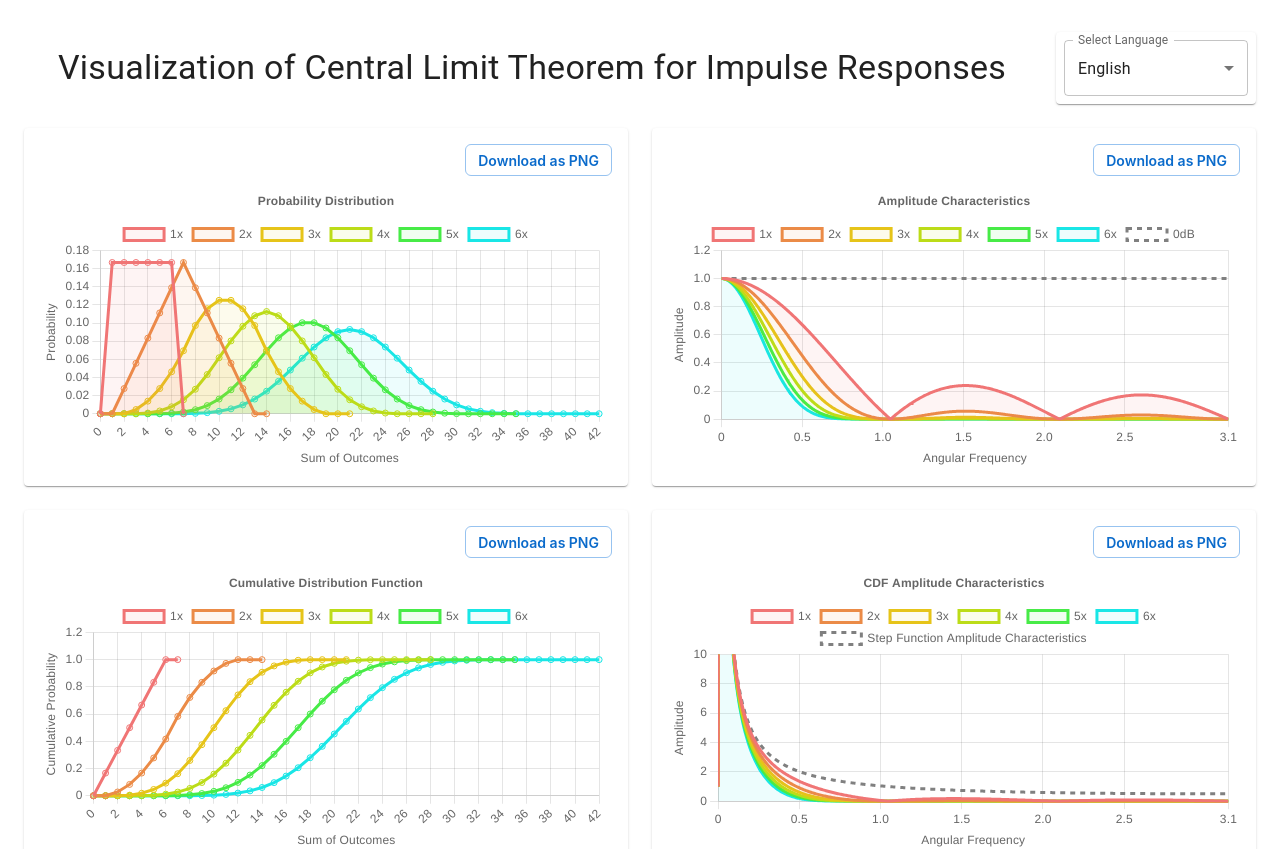
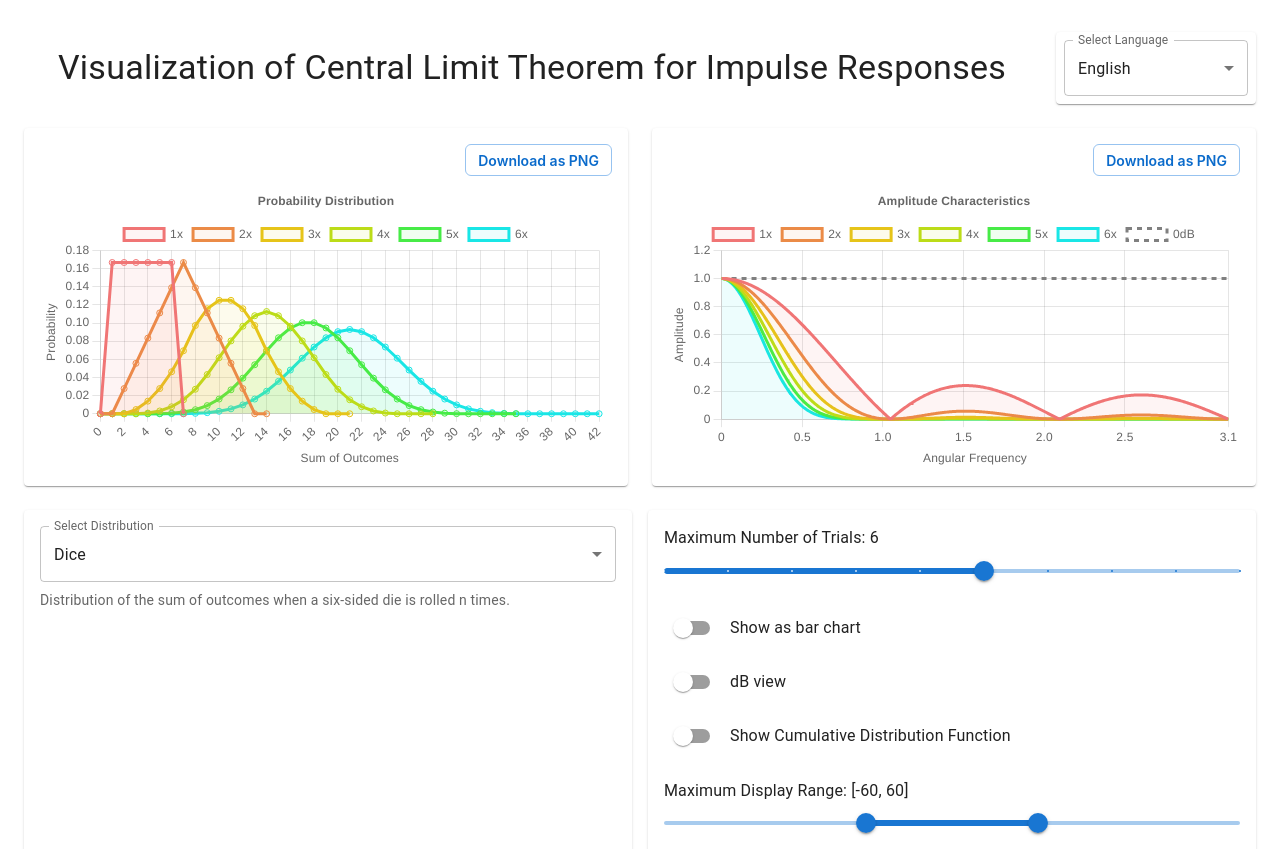
Before and after one commit to yuinore/clt-visualizer, a React (Vite) app: page / in a window 1280 px wide. Shown: the top 849 px of the page. Built offline with nearby package versions, Linux system fonts and the light colour scheme.

Commit message:
累積分布関数の表示/非表示を切り替えるSwitchを追加

```diff
--- a/src/App.tsx
+++ b/src/App.tsx
@@ -46,6 +46,7 @@ function App() {
   const [convolutionCount, setConvolutionCount] = useState(6);
   const [isDb, setIsDb] = useState(false);
   const [isBarChart, setIsBarChart] = useState(false);
+  const [showCDF, setShowCDF] = useState(false);
   const [distributionParams, setDistributionParams] = useState<number[]>([]);
   const [displayRange, setDisplayRange] = useState<number[]>([-60, 60]);
   const [isRangeFixed, setIsRangeFixed] = useState(false);
@@ -234,6 +235,7 @@ function App() {
               />
             </Paper>
           </Box>
+          {showCDF && (
             <Box
               sx={{
                 display: 'flex',
@@ -259,6 +261,7 @@ function App() {
                 />
               </Paper>
             </Box>
+          )}
         </Box>
 
         <Box
@@ -315,6 +318,21 @@ function App() {
                 slotProps={{ input: { 'aria-label': t('amplitude.dbSwitch') } }}
               />
               <Typography variant="body1">{t('amplitude.dbSwitch')}</Typography>
+            </Box>
+            <Box
+              sx={{
+                mt: 2,
+                display: 'flex',
+                alignItems: 'center',
+                gap: 1,
+              }}
+            >
+              <Switch
+                checked={showCDF}
+                onChange={(_, checked) => setShowCDF(checked)}
+                slotProps={{ input: { 'aria-label': t('cdf.showSwitch') } }}
+              />
+              <Typography variant="body1">{t('cdf.showSwitch')}</Typography>
             </Box>
             <Box sx={{ mt: 3, width: '100%' }}>
               <Typography gutterBottom>
--- a/src/i18n/locales/en.json
+++ b/src/i18n/locales/en.json
@@ -83,7 +83,8 @@
   },
   "cdf": {
     "title": "Cumulative Distribution Function",
-    "yAxis": "Cumulative Probability"
+    "yAxis": "Cumulative Probability",
+    "showSwitch": "Show Cumulative Distribution Function"
   },
   "cdfAmplitude": {
     "title": "CDF Amplitude Characteristics",
--- a/src/i18n/locales/ja.json
+++ b/src/i18n/locales/ja.json
@@ -83,7 +83,8 @@
   },
   "cdf": {
     "title": "累積分布関数",
-    "yAxis": "累積確率"
+    "yAxis": "累積確率",
+    "showSwitch": "累積分布関数を表示"
   },
   "cdfAmplitude": {
     "title": "累積分布関数の振幅特性",
```
Lines whose indentation alone changed are shown as unchanged.
